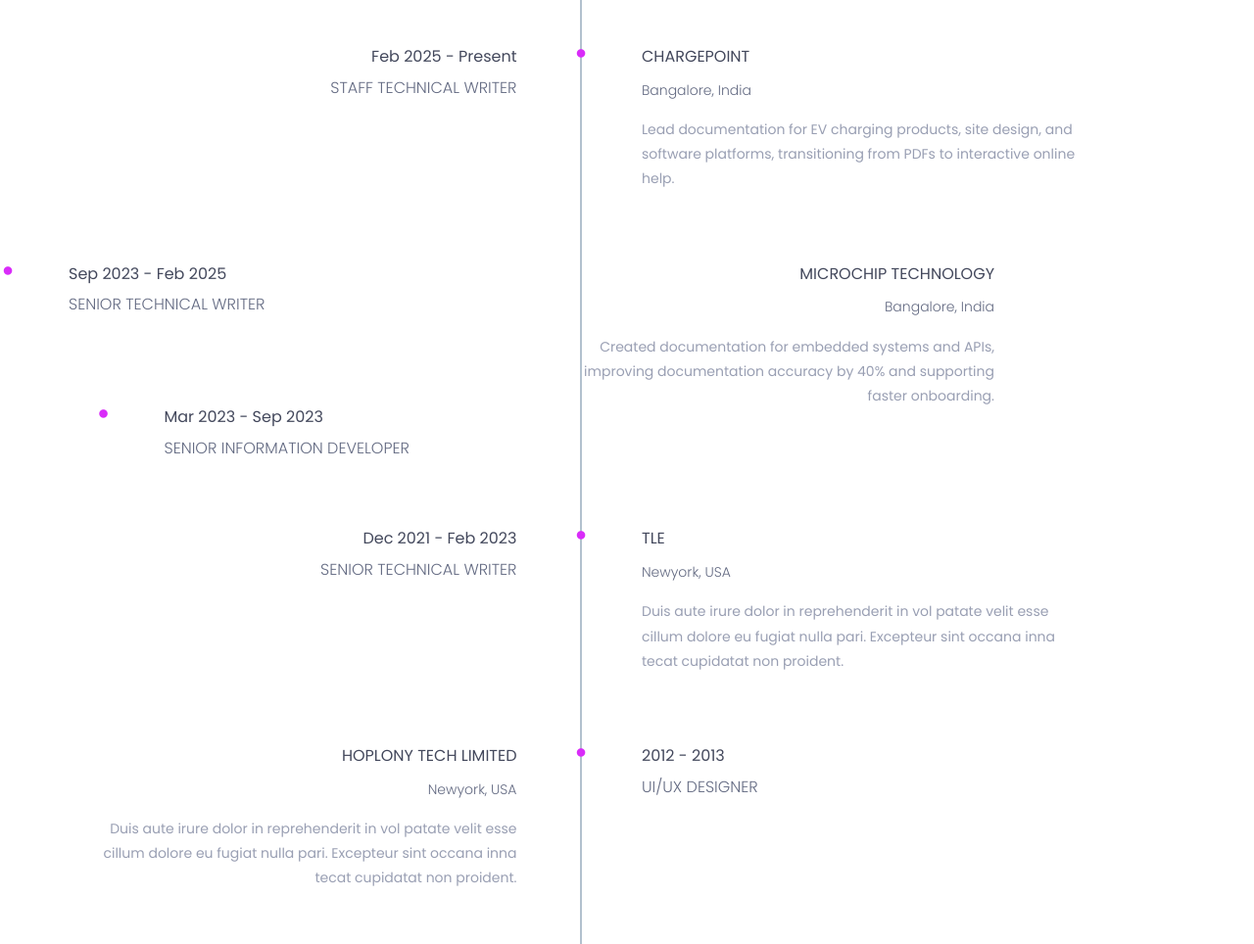
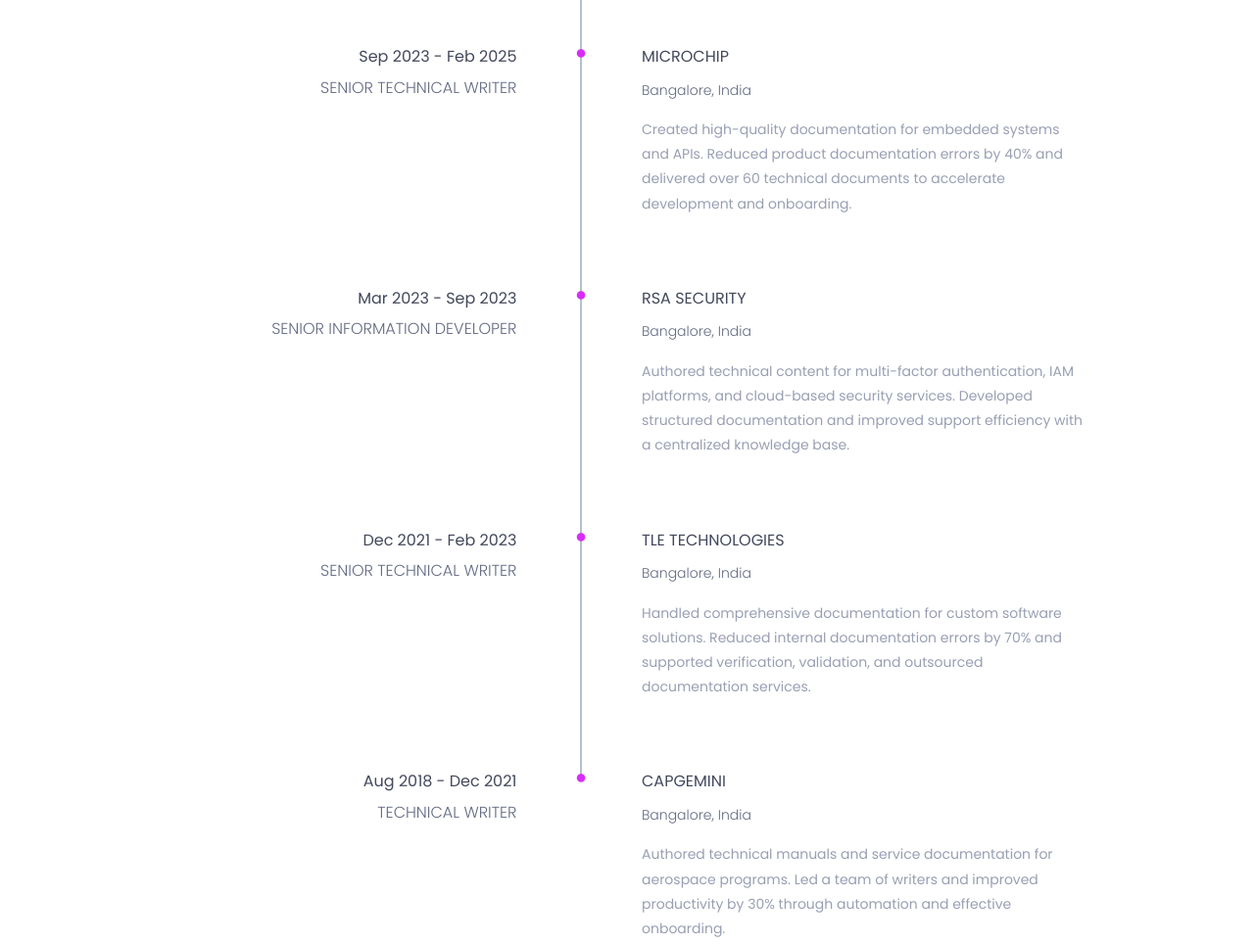
Before and after one commit to manikandan-sp97/portfolio, a plain HTML site: page index.html in a window 1280 px wide. Shown: the part 3460-4424 px from the top of the page at 98% size. Drawn offline with nearby package versions, Linux system fonts and the light colour scheme.

Commit message:
Update index.html

```diff
--- a/index.html
+++ b/index.html
@@ -408,8 +408,8 @@
 										<div class="row">
 											<div class="col-md-5">
 												<div class="experience-time text-right">
-													<h2>Feb 2025 - Present</h2>
-													<h3>Staff Technical Writer</h3>
+													<h2>Sep 2023 - Feb 2025</h2>
+													<h3>Senior Technical Writer</h3>
 												</div><!--/.experience-time-->
 											</div><!--/.col-->
 											<div class="col-md-offset-1 col-md-5">
@@ -417,11 +417,11 @@
 													<div class="timeline-content">
 														<h4 class="title">
 															<span><i class="fa fa-circle" aria-hidden="true"></i></span>
-															Chargepoint
+															Microchip
 														</h4>
 														<h5>Bangalore, India</h5>
 														<p class="description">
-															Lead documentation for EV charging products, site design, and software platforms, transitioning from PDFs to interactive online help.
+															Created high-quality documentation for embedded systems and APIs. Reduced product documentation errors by 40% and delivered over 60 technical documents to accelerate development and onboarding.
 														</p>
 													</div><!--/.timeline-content-->
 												</div><!--/.timeline-->
@@ -434,47 +434,9 @@
 									<div class="single-timeline-box fix">
 										<div class="row">
 											<div class="col-md-5">
-												<div class="experience-time">
-													<h2>
-														<span><i class="fa fa-circle" aria-hidden="true"></i></span>
-														Sep 2023 - Feb 2025
-													</h2>
-													<h3>Senior Technical Writer</h3>
-												</div><!--/.experience-time-->
-											</div><!--/.col-->
-											<div class="col-md-5">
-												<div class="timeline">
-													<div class="timeline-content text-right">
-														<h4 class="title">
-															Microchip Technology
-														</h4>
-														<h5>Bangalore, India</h5>
-														<p class="description">
-															Created documentation for embedded systems and APIs, improving documentation accuracy by 40% and supporting faster onboarding.
-														</p>
-													</div><!--/.timeline-content-->
-												</div><!--/.timeline-->
-											</div><!--/.col-->
-											<div class="col-md-offset-1 col-md-5 experience-time-main">
-												<div class="experience-time">
-													<h2>
-														<span><i class="fa fa-circle" aria-hidden="true"></i></span>
-														Mar 2023 - Sep 2023
-													</h2>
+												<div class="experience-time text-right">
+													<h2>Mar 2023 - Sep 2023</h2>
 													<h3>Senior Information Developer</h3>
-												</div><!--/.experience-time-->
-											</div><!--/.col-->
-										</div>
-									</div><!--/.single-timeline-box-->
-								</li>
-
-								<li>
-									<div class="single-timeline-box fix">
-										<div class="row">
-											<div class="col-md-5">
-												<div class="experience-time text-right">
-													<h2>Dec 2021 - Feb 2023</h2>
-													<h3>senior Technical Writer</h3>
 												</div><!--/.experience-time-->
 											</div><!--/.col-->
 											<div class="col-md-offset-1 col-md-5">
@@ -482,11 +444,11 @@
 													<div class="timeline-content">
 														<h4 class="title">
 															<span><i class="fa fa-circle" aria-hidden="true"></i></span>
-															TLE
+															RSA Security
 														</h4>
-														<h5>newyork, USA</h5>
+														<h5>Bangalore, India</h5>
 														<p class="description">
-															Duis aute irure dolor in reprehenderit in vol patate velit esse cillum dolore eu fugiat nulla pari. Excepteur sint occana inna tecat cupidatat non proident.
+															Authored technical content for multi-factor authentication, IAM platforms, and cloud-based security services. Developed structured documentation and improved support efficiency with a centralized knowledge base.
 														</p>
 													</div><!--/.timeline-content-->
 												</div><!--/.timeline-->
@@ -494,45 +456,32 @@
 										</div>
 									</div><!--/.single-timeline-box-->
 								</li>
-
 								<li>
 									<div class="single-timeline-box fix">
 										<div class="row">
-											<div class="col-md-offset-1 col-md-5 experience-time-responsive">
-												<div class="experience-time">
-													<h2>
-														<span><i class="fa fa-circle" aria-hidden="true"></i></span>
-														2012 - 2013
-													</h2>
-													<h3>UI/UX designer</h3>
+											<div class="col-md-5">
+												<div class="experience-time text-right">
+													<h2>Dec 2021 - Feb 2023</h2>
+													<h3>Senior Technical Writer</h3>
 												</div><!--/.experience-time-->
 											</div><!--/.col-->
-											<div class="col-md-5">
+											<div class="col-md-offset-1 col-md-5">
 												<div class="timeline">
-													<div class="timeline-content text-right">
+													<div class="timeline-content">
 														<h4 class="title">
-															hoplony tech limited
+															<span><i class="fa fa-circle" aria-hidden="true"></i></span>
+															TLE Technologies
 														</h4>
-														<h5>newyork, USA</h5>
+														<h5>Bangalore, India</h5>
 														<p class="description">
-															Duis aute irure dolor in reprehenderit in vol patate velit esse cillum dolore eu fugiat nulla pari. Excepteur sint occana inna tecat cupidatat non proident.
+															Handled comprehensive documentation for custom software solutions. Reduced internal documentation errors by 70% and supported verification, validation, and outsourced documentation services.
 														</p>
 													</div><!--/.timeline-content-->
 												</div><!--/.timeline-->
 											</div><!--/.col-->
-											<div class="col-md-offset-1 col-md-5 experience-time-main">
-												<div class="experience-time">
-													<h2>
-														<span><i class="fa fa-circle" aria-hidden="true"></i></span>
-														2012 - 2013
-													</h2>
-													<h3>UI/UX designer</h3>
-												</div><!--/.experience-time-->
-											</div><!--/.col-->
 										</div>
 									</div><!--/.single-timeline-box-->
 								</li>
-
 								<li>
 									<div class="single-timeline-box fix">
 										<div class="row">
```
